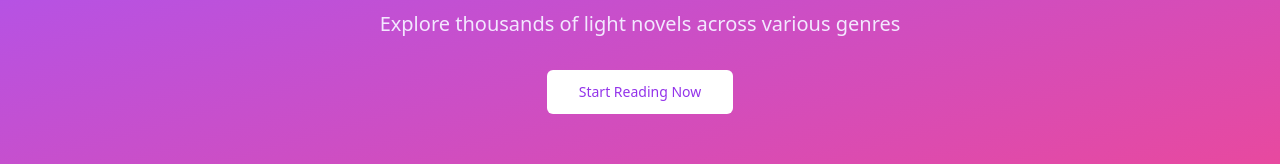
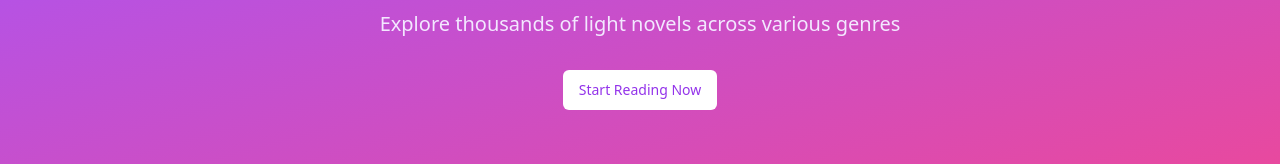
Before and after one commit to sidmax7/novel-hub, a Next.js app: page / in a window 1280 px wide. Shown: the part 223-387 px from the top of the page. Built offline with nearby package versions, Linux system fonts and the light colour scheme; no server answers; the database is empty.

Commit message:
package-update

```diff
--- a/package.json
+++ b/package.json
@@ -23,7 +23,7 @@
     "framer-motion": "^11.5.4",
     "lucide-react": "^0.441.0",
     "next": "14.2.11",
-    "react": "^18",
+    "react": "^18.3.1",
     "react-dom": "^18",
     "react-hot-toast": "^2.4.1",
     "react-router-dom": "^6.26.2",
@@ -33,7 +33,7 @@
   },
   "devDependencies": {
     "@types/node": "^20",
-    "@types/react": "^18",
+    "@types/react": "^18.3.6",
     "@types/react-dom": "^18",
     "eslint": "^8",
     "eslint-config-next": "14.2.11",
--- a/src/app/page.tsx
+++ b/src/app/page.tsx
@@ -139,7 +139,7 @@ export default function ModernLightNovelsHomepage() {
           <div className="container mx-auto px-4 text-center">
             <h2 className="text-4xl md:text-5xl font-bold text-white mb-4">Discover Your Next Adventure</h2>
             <p className="text-xl text-purple-100 mb-8">Explore thousands of light novels across various genres</p>
-            <Button size="lg" className="bg-white text-purple-600 hover:bg-purple-50">Start Reading Now</Button>
+            <Button className="bg-white text-purple-600 hover:bg-purple-50">Start Reading Now</Button>
           </div>
         </section>
         <section className="py-12 bg-white dark:bg-gray-800">
```
Also changed, not shown: 1 other file (tests, documents, lock files or other folders).
